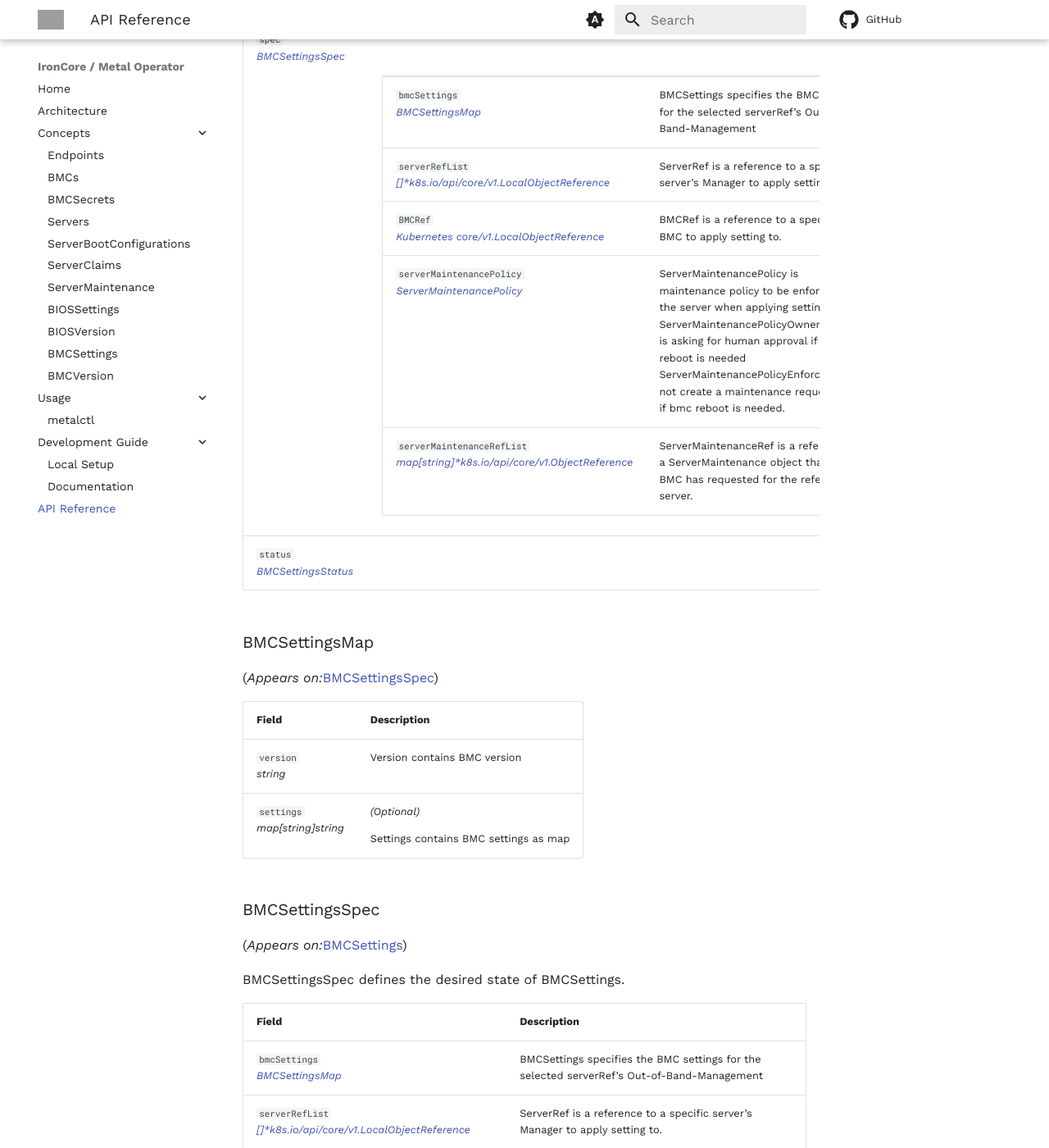
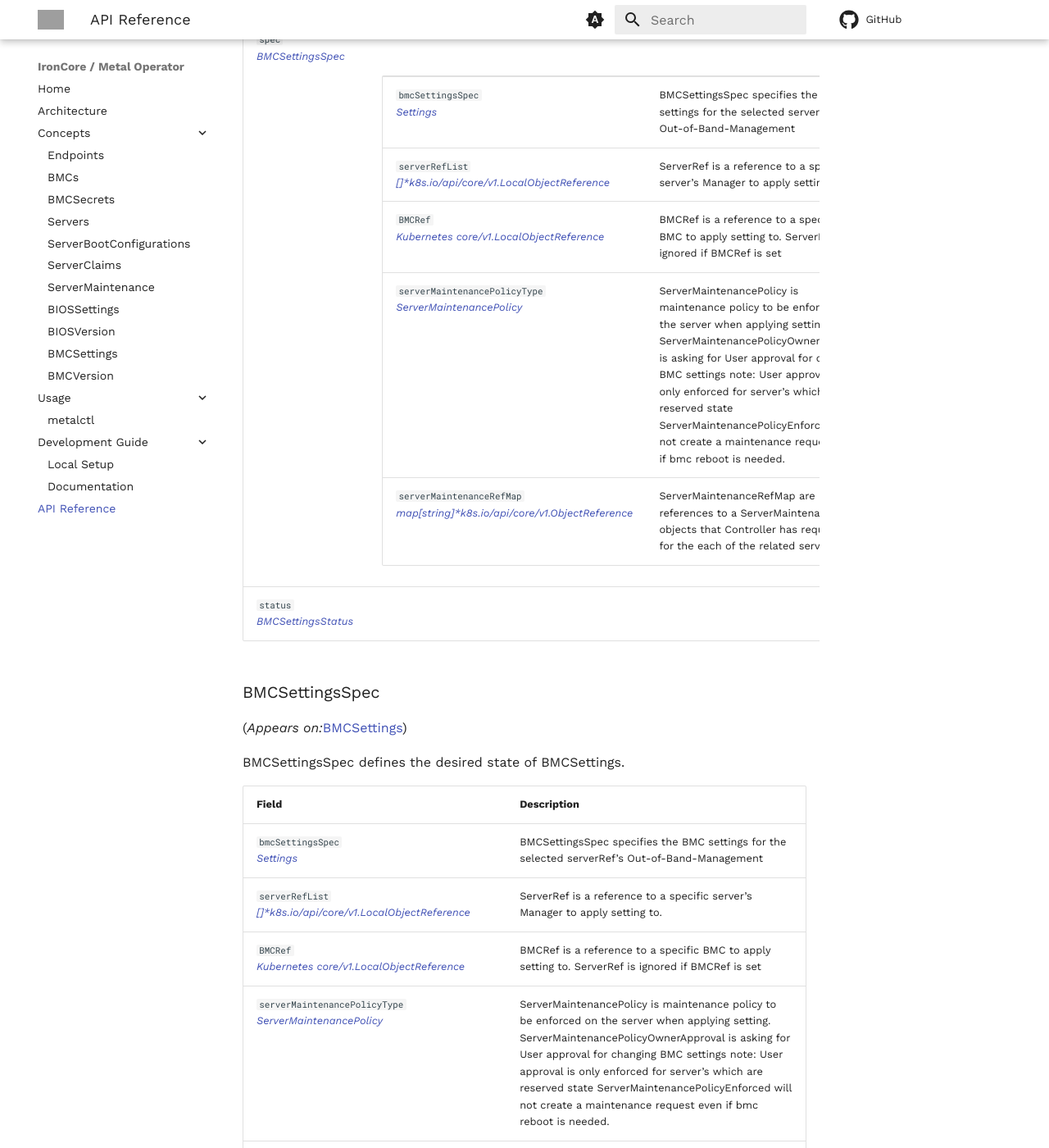
Before and after one commit to ironcore-dev/metal-operator, an MkDocs documentation site: the page built from docs/api-reference/api.md, in a window 1280 px wide and 1400 px high, scrolled down 6543 px. Shown: the whole window at 82% size. Built offline with MkDocs 1.6.1 and Material for MkDocs 9.7.7, drawn with Linux system fonts in a browser that asks for light colours; comment, search, counter and statistics services are not loaded; some of the changed text lies outside the part shown; grey boxes are pictures that could not be loaded.

Commit message:
Improve documentation for bmcSettings

```diff
--- a/docs/api-reference/api.md
+++ b/docs/api-reference/api.md
@@ -690,15 +690,15 @@ BMCSettingsSpec
 <table>
 <tr>
 <td>
-<code>bmcSettings</code><br/>
-<em>
-<a href="#metal.ironcore.dev/v1alpha1.BMCSettingsMap">
-BMCSettingsMap
-</a>
-</em>
-</td>
-<td>
-<p>BMCSettings specifies the BMC settings for the selected serverRef&rsquo;s Out-of-Band-Management</p>
+<code>bmcSettingsSpec</code><br/>
+<em>
+<a href="#metal.ironcore.dev/v1alpha1.Settings">
+Settings
+</a>
+</em>
+</td>
+<td>
+<p>BMCSettingsSpec specifies the BMC settings for the selected serverRef&rsquo;s Out-of-Band-Management</p>
 </td>
 </tr>
 <tr>
@@ -724,12 +724,13 @@ Kubernetes core/v1.LocalObjectReference
 </em>
 </td>
 <td>
-<p>BMCRef is a reference to a specific BMC to apply setting to.</p>
-</td>
-</tr>
-<tr>
-<td>
-<code>serverMaintenancePolicy</code><br/>
+<p>BMCRef is a reference to a specific BMC to apply setting to.
+ServerRef is ignored if BMCRef is set</p>
+</td>
+</tr>
+<tr>
+<td>
+<code>serverMaintenancePolicyType</code><br/>
 <em>
 <a href="#metal.ironcore.dev/v1alpha1.ServerMaintenancePolicy">
 ServerMaintenancePolicy
@@ -738,13 +739,14 @@ ServerMaintenancePolicy
 </td>
 <td>
 <p>ServerMaintenancePolicy is maintenance policy to be enforced on the server when applying setting.
-ServerMaintenancePolicyOwnerApproval is asking for human approval if bmc reboot is needed
+ServerMaintenancePolicyOwnerApproval is asking for User approval for changing BMC settings
+note: User approval is only enforced for server&rsquo;s which are reserved state
 ServerMaintenancePolicyEnforced will not create a maintenance request even if bmc reboot is needed.</p>
 </td>
 </tr>
 <tr>
 <td>
-<code>serverMaintenanceRefList</code><br/>
+<code>serverMaintenanceRefMap</code><br/>
 <em>
 <a href="https://kubernetes.io/docs/reference/generated/kubernetes-api/v1.32/#*k8s.io/api/core/v1.objectreference--">
 map[string]*k8s.io/api/core/v1.ObjectReference
@@ -752,7 +754,7 @@ map[string]*k8s.io/api/core/v1.ObjectReference
 </em>
 </td>
 <td>
-<p>ServerMaintenanceRef is a reference to a ServerMaintenance object that that BMC has requested for the referred server.</p>
+<p>ServerMaintenanceRefMap are references to a ServerMaintenance objects that Controller has requested for the each of the related server.</p>
 </td>
 </tr>
 </table>
@@ -772,12 +774,13 @@ BMCSettingsStatus
 </tr>
 </tbody>
 </table>
-<h3 id="metal.ironcore.dev/v1alpha1.BMCSettingsMap">BMCSettingsMap
-</h3>
-<p>
-(<em>Appears on:</em><a href="#metal.ironcore.dev/v1alpha1.BMCSettingsSpec">BMCSettingsSpec</a>)
-</p>
-<div>
+<h3 id="metal.ironcore.dev/v1alpha1.BMCSettingsSpec">BMCSettingsSpec
+</h3>
+<p>
+(<em>Appears on:</em><a href="#metal.ironcore.dev/v1alpha1.BMCSettings">BMCSettings</a>)
+</p>
+<div>
+<p>BMCSettingsSpec defines the desired state of BMCSettings.</p>
 </div>
 <table>
 <thead>
@@ -789,56 +792,15 @@ BMCSettingsStatus
 <tbody>
 <tr>
 <td>
-<code>version</code><br/>
-<em>
-string
-</em>
-</td>
-<td>
-<p>Version contains BMC version</p>
-</td>
-</tr>
-<tr>
-<td>
-<code>settings</code><br/>
-<em>
-map[string]string
-</em>
-</td>
-<td>
-<em>(Optional)</em>
-<p>Settings contains BMC settings as map</p>
-</td>
-</tr>
-</tbody>
-</table>
-<h3 id="metal.ironcore.dev/v1alpha1.BMCSettingsSpec">BMCSettingsSpec
-</h3>
-<p>
-(<em>Appears on:</em><a href="#metal.ironcore.dev/v1alpha1.BMCSettings">BMCSettings</a>)
-</p>
-<div>
-<p>BMCSettingsSpec defines the desired state of BMCSettings.</p>
-</div>
-<table>
-<thead>
-<tr>
-<th>Field</th>
-<th>Description</th>
-</tr>
-</thead>
-<tbody>
-<tr>
-<td>
-<code>bmcSettings</code><br/>
-<em>
-<a href="#metal.ironcore.dev/v1alpha1.BMCSettingsMap">
-BMCSettingsMap
-</a>
-</em>
-</td>
-<td>
-<p>BMCSettings specifies the BMC settings for the selected serverRef&rsquo;s Out-of-Band-Management</p>
+<code>bmcSettingsSpec</code><br/>
+<em>
+<a href="#metal.ironcore.dev/v1alpha1.Settings">
+Settings
+</a>
+</em>
+</td>
+<td>
+<p>BMCSettingsSpec specifies the BMC settings for the selected serverRef&rsquo;s Out-of-Band-Management</p>
 </td>
 </tr>
 <tr>
@@ -864,12 +826,13 @@ Kubernetes core/v1.LocalObjectReference
 </em>
 </td>
 <td>
-<p>BMCRef is a reference to a specific BMC to apply setting to.</p>
-</td>
-</tr>
-<tr>
-<td>
-<code>serverMaintenancePolicy</code><br/>
+<p>BMCRef is a reference to a specific BMC to apply setting to.
+ServerRef is ignored if BMCRef is set</p>
+</td>
+</tr>
+<tr>
+<td>
+<code>serverMaintenancePolicyType</code><br/>
 <em>
 <a href="#metal.ironcore.dev/v1alpha1.ServerMaintenancePolicy">
 ServerMaintenancePolicy
@@ -878,13 +841,14 @@ ServerMaintenancePolicy
 </td>
 <td>
 <p>ServerMaintenancePolicy is maintenance policy to be enforced on the server when applying setting.
-ServerMaintenancePolicyOwnerApproval is asking for human approval if bmc reboot is needed
+ServerMaintenancePolicyOwnerApproval is asking for User approval for changing BMC settings
+note: User approval is only enforced for server&rsquo;s which are reserved state
 ServerMaintenancePolicyEnforced will not create a maintenance request even if bmc reboot is needed.</p>
 </td>
 </tr>
 <tr>
 <td>
-<code>serverMaintenanceRefList</code><br/>
+<code>serverMaintenanceRefMap</code><br/>
 <em>
 <a href="https://kubernetes.io/docs/reference/generated/kubernetes-api/v1.32/#*k8s.io/api/core/v1.objectreference--">
 map[string]*k8s.io/api/core/v1.ObjectReference
@@ -892,7 +856,7 @@ map[string]*k8s.io/api/core/v1.ObjectReference
 </em>
 </td>
 <td>
-<p>ServerMaintenanceRef is a reference to a ServerMaintenance object that that BMC has requested for the referred server.</p>
+<p>ServerMaintenanceRefMap are references to a ServerMaintenance objects that Controller has requested for the each of the related server.</p>
 </td>
 </tr>
 </tbody>
@@ -913,16 +877,16 @@ map[string]*k8s.io/api/core/v1.ObjectReference
 </tr>
 </thead>
 <tbody><tr><td><p>&#34;Applied&#34;</p></td>
-<td><p>BMCSettingsStateApplied specifies that the server BMC maintenance has been completed.</p>
+<td><p>BMCSettingsStateApplied specifies that the BMC maintenance has been completed.</p>
 </td>
 </tr><tr><td><p>&#34;Failed&#34;</p></td>
-<td><p>BMCSettingsStateFailed specifies that the server maintenance has failed.</p>
+<td><p>BMCSettingsStateFailed specifies that the BMC maintenance has failed.</p>
 </td>
 </tr><tr><td><p>&#34;InProgress&#34;</p></td>
-<td><p>BMCSettingsStateInProgress specifies that the server BMC is in setting update path.</p>
+<td><p>BMCSettingsStateInProgress specifies that the BMC setting changes are in progress</p>
 </td>
 </tr><tr><td><p>&#34;Pending&#34;</p></td>
-<td><p>BMCSettingsStateInVersionUpgrade specifies that the server BMC is in version upgrade path.</p>
+<td><p>BMCSettingsStatePending specifies that the BMC maintenance is waiting</p>
 </td>
 </tr></tbody>
 </table>
```
Also changed, not shown: 7 other files.
